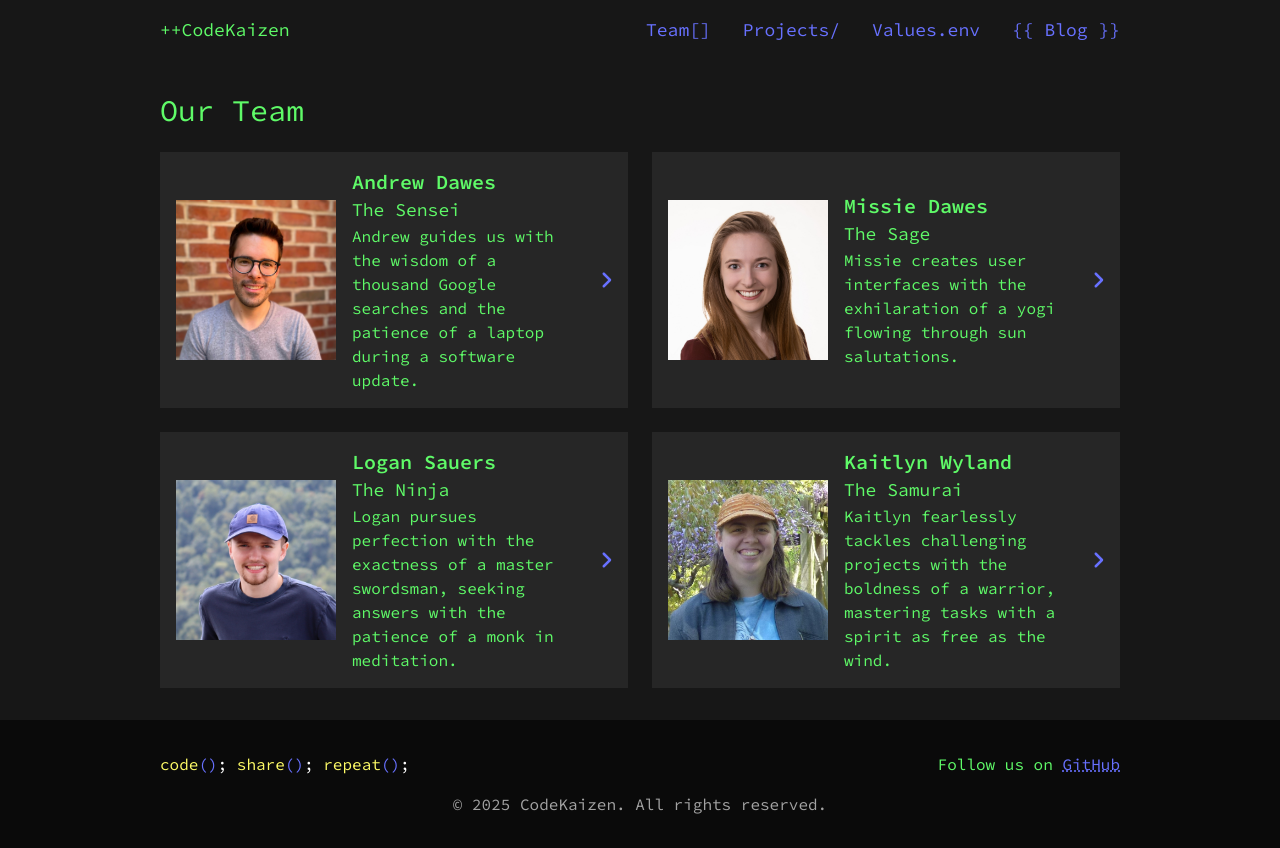
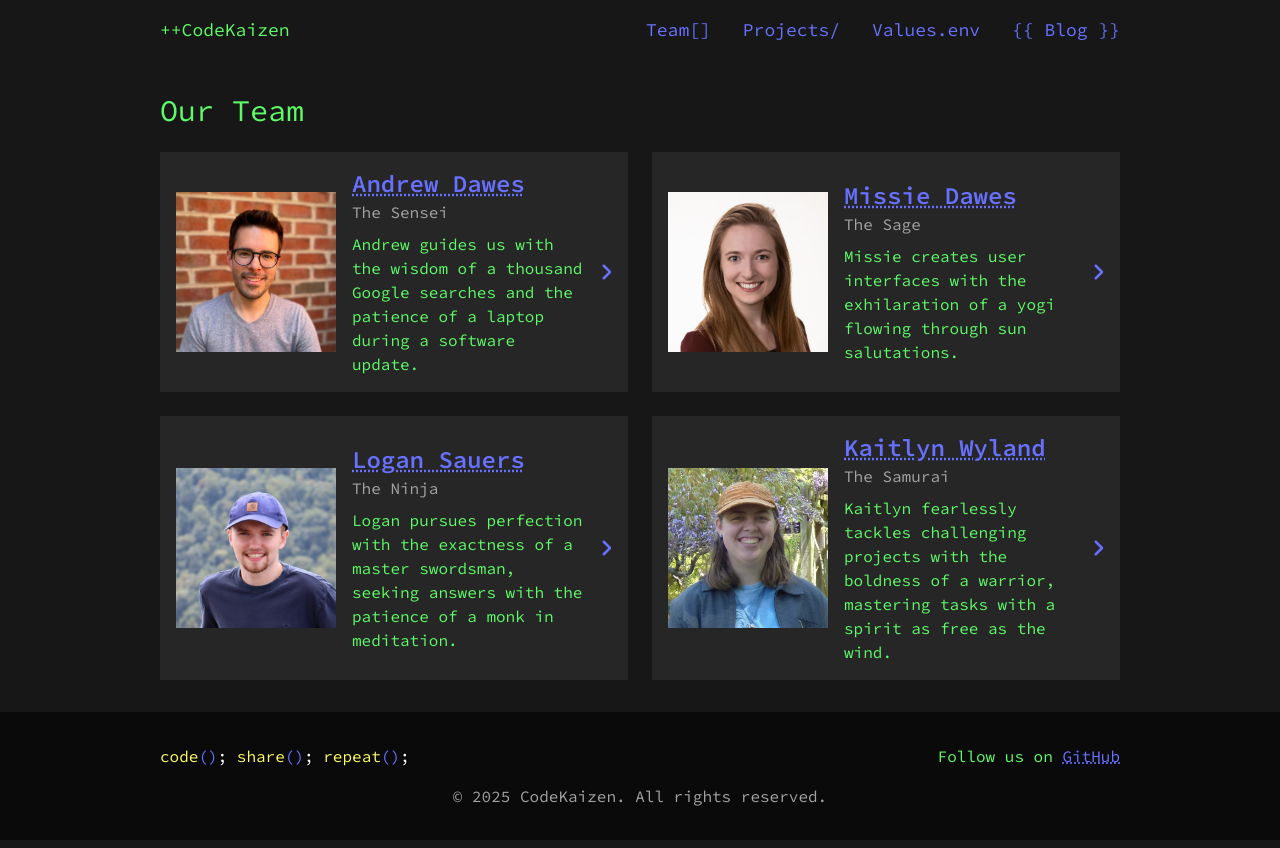
Before and after one commit to codekaizen-github/codekaizen-website-frontend, a Next.js app: page /team in a window 1280 px wide. Built offline with nearby package versions, Linux system fonts and the light colour scheme.

Commit message:
Update styling of blogReel, project, and teamMember cards

```diff
--- a/src/app/partials/blogReelPostCard.tsx
+++ b/src/app/partials/blogReelPostCard.tsx
@@ -33,11 +33,11 @@ export default function BlogReelPostCard({ post }: BlogReelPostCardProps) {
 					)}
 					<div className="flex gap-4 mr-4">
 						<div className="post-content">
-							<h2 className="text-2xl font-semibold">
+							<p className="text-2xl font-semibold">
 								<Link href={`/blog/${post.slug}`}>
 									{post.title}
 								</Link>
-							</h2>
+							</p>
 							<p className="text-neutral-400">
 								{formatDateAsFriendly(post.dateGmt)} by{" "}
 								{post.author.node.name}
--- a/src/app/partials/projectCard.tsx
+++ b/src/app/partials/projectCard.tsx
@@ -25,9 +25,11 @@ export default function TeamMemberCard({ project }: ProjectCardProps) {
 					)}
 					<div className="flex gap-4 mr-4">
 						<div className="project-content">
-							<h2 className="text-xl font-semibold">
-								{project.name}
-							</h2>
+							<p className="text-2xl font-semibold">
+								<Link href={`/projects/${project.slug}`}>
+									{project.name}
+								</Link>
+							</p>
 							<p className="">{project.summary}</p>
 						</div>
 					</div>
--- a/src/app/partials/teamMemberCard.tsx
+++ b/src/app/partials/teamMemberCard.tsx
@@ -22,14 +22,14 @@ export default function TeamMemberCard({ member }: TeamMemberCardProps) {
 							className="mb-4 h-40 w-40 md:mb-0 sm:mr-4"
 						/>
 					)}
-					<div className="flex gap-4 mr-4">
-						<div className="member-content">
-							<h2 className="text-xl font-semibold">
+					<div className="member-content">
+						<p className="text-2xl font-semibold">
+							<Link href={`/team/${member.slug}`}>
 								{member.name}
-							</h2>
-							<p className="text-lg">{member.role}</p>
-							<p className="">{member.description}</p>
-						</div>
+							</Link>
+						</p>
+						<p className="text-neutral-400">{member.role}</p>
+						<p className="mt-2">{member.description}</p>
 					</div>
 				</div>
 				<Link
```
